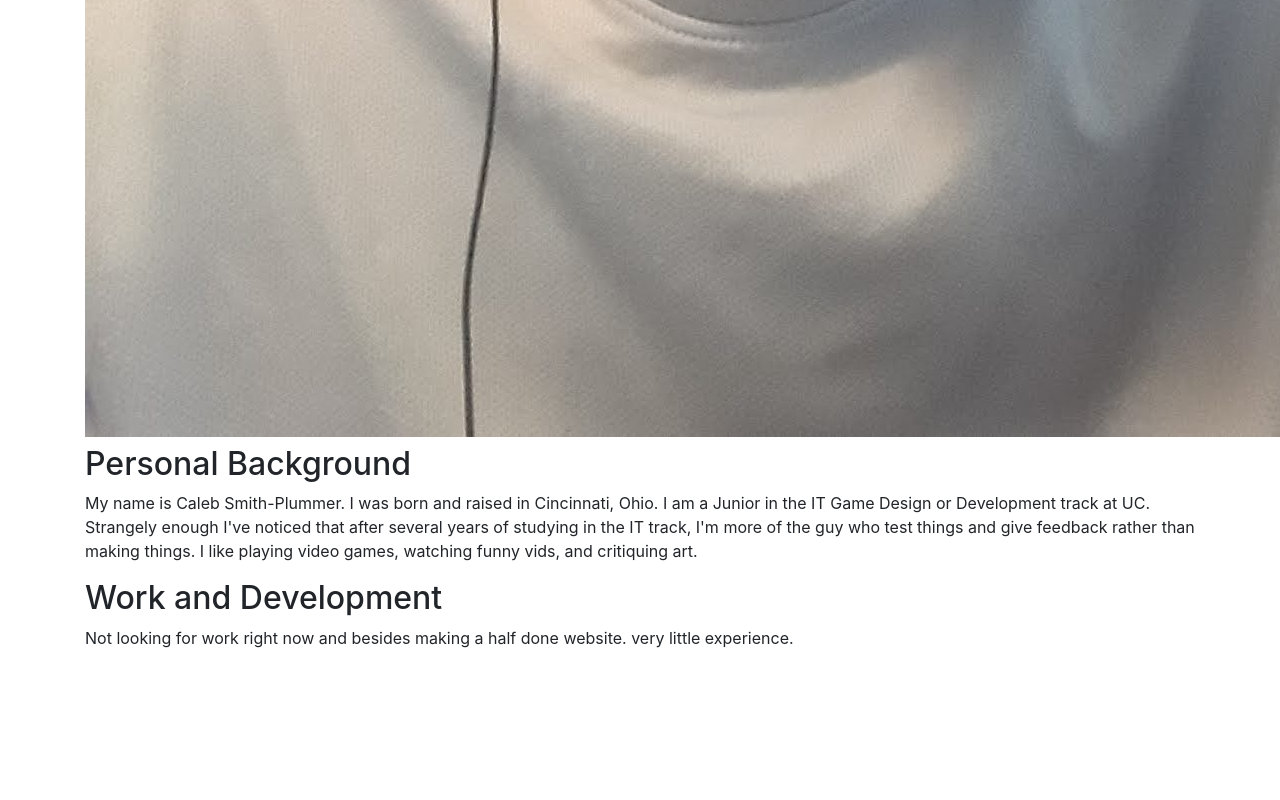
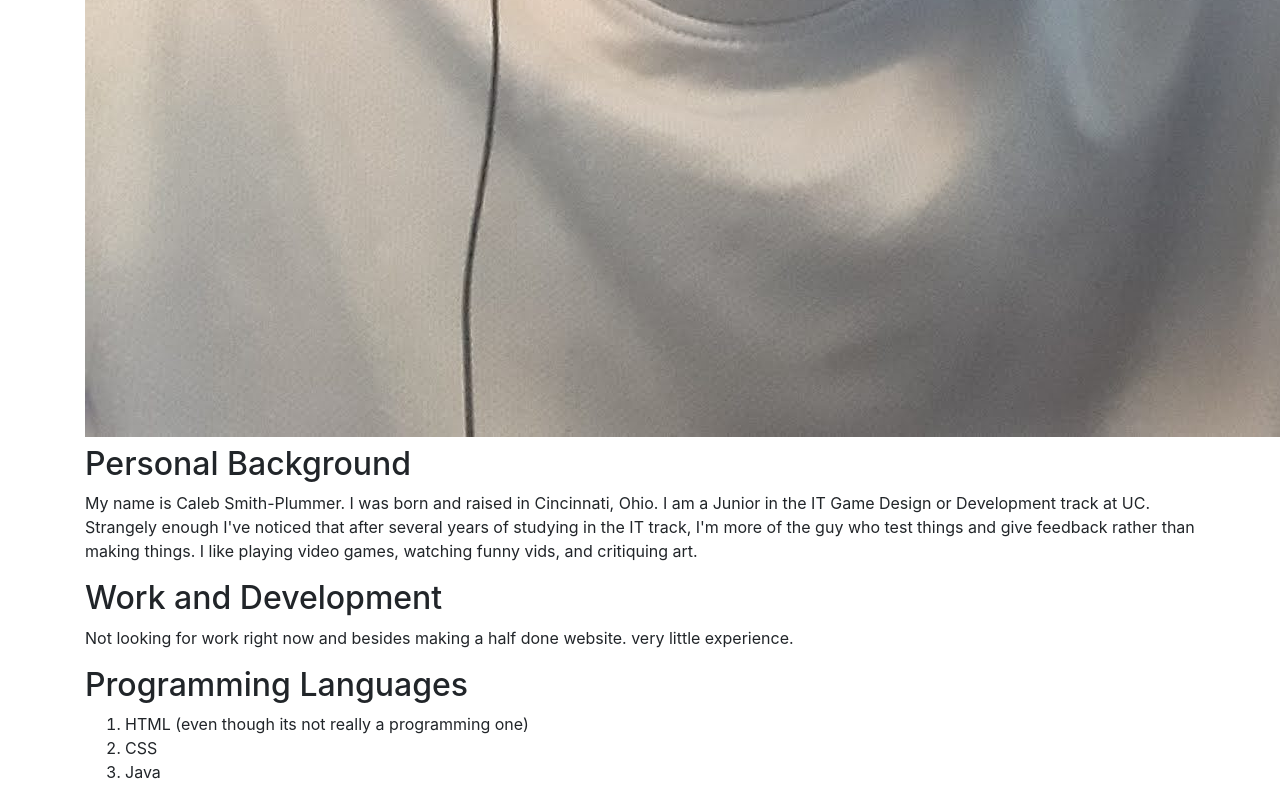
Before and after one commit to smithpcpuc/web-game-dev-lab-1, a website: page index.html in a window 1280 px wide. Shown: the part 1551-2351 px from the top of the page. Before the commit the page ends 2217 px from the top, so only its background shows below. Drawn offline with nearby package versions, Linux system fonts and the light colour scheme.

Commit message:
added Programming Languages section

```diff
--- a/index.html
+++ b/index.html
@@ -42,8 +42,13 @@
     very little experience.
   </p>
 </div>
-<div class="section">
-  <h2></h2>
+<div class="section" id="programmingLanguages">
+  <h2>Programming Languages</h2>
+  <ol>
+    <li>HTML (even though its not really a programming one)</li>
+    <li>CSS</li>
+    <li>Java</li>
+  </ol>
 </div>
 <div class="section">
   <h2></h2>
```
